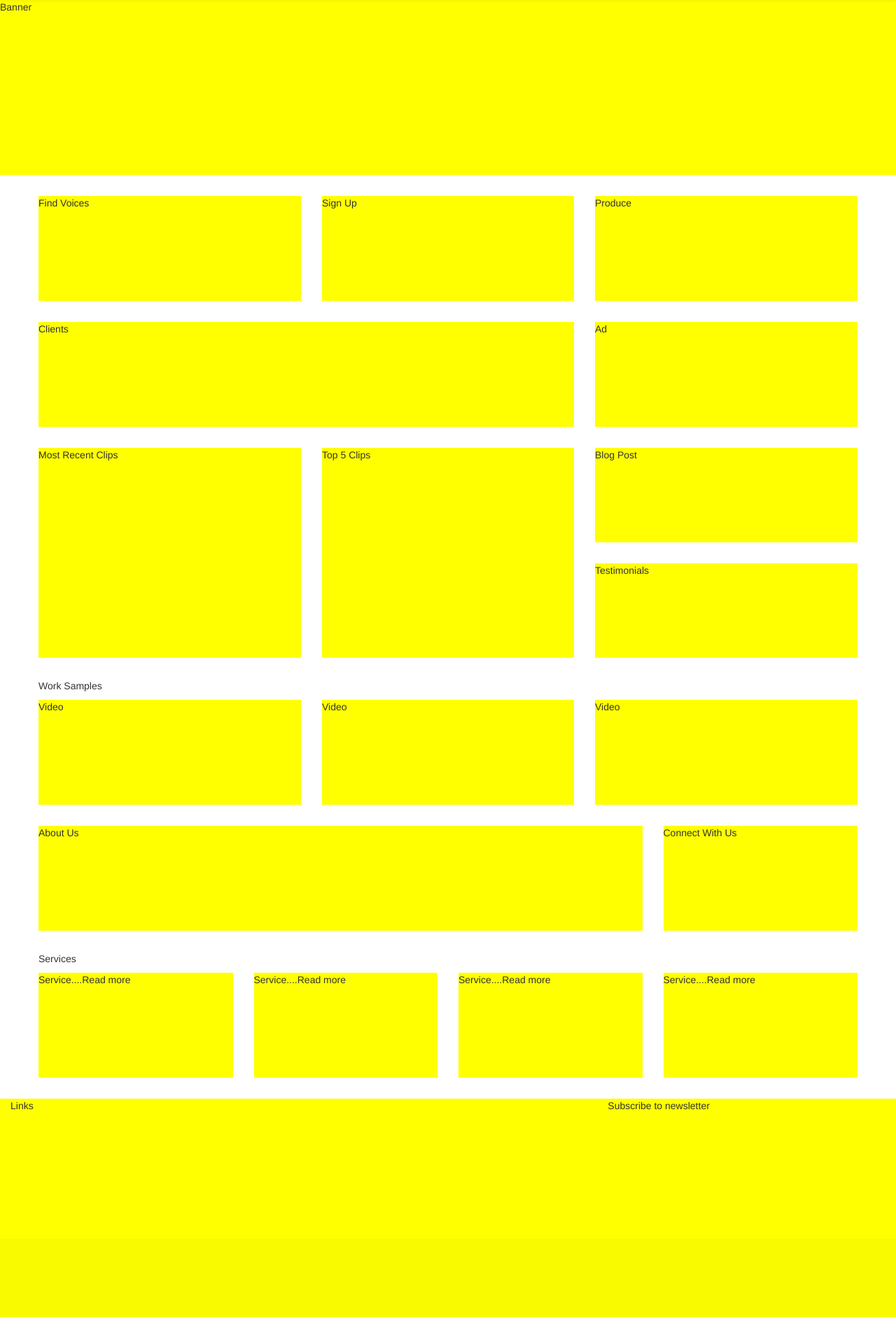
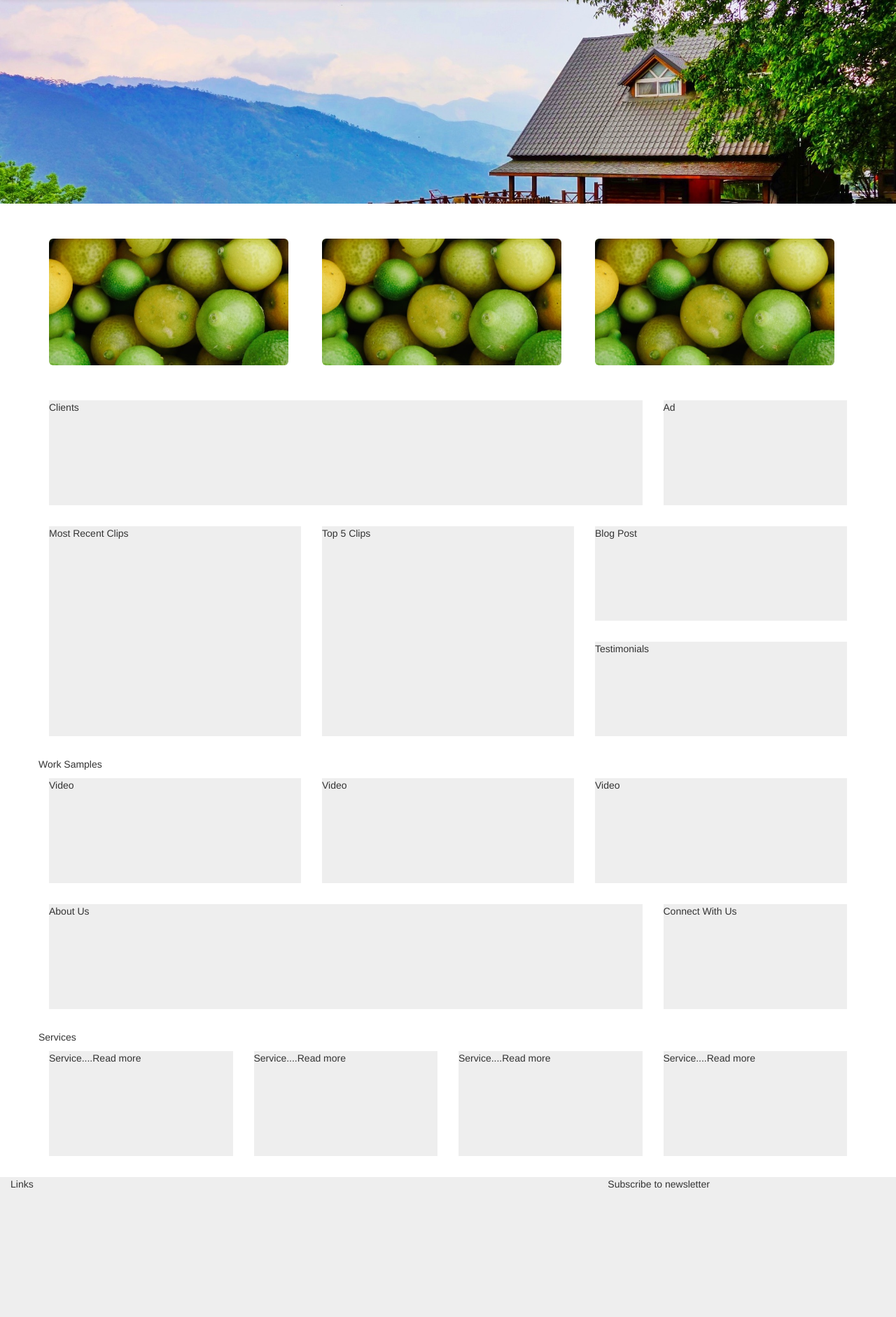
Before and after one commit to deone/voicebank, a Django app: template templates/new/index.html in a window 1280 px wide. Shown: the part 50-1932 px from the top of the page at 70% size. Before the commit the page ends 1636 px from the top, so only its background shows below. Run offline with Django 3.2, Linux system fonts and the light colour scheme; the template is opened without the code that fills it, so the values that code supplies are empty; parts of the project's set-up code (start-up, migrations or seed data) failed here and were passed over; some libraries are stand-ins or nearby versions.

Commit message:
Banner and main actions.

```diff
--- a/templates/new/css/main.css
+++ b/templates/new/css/main.css
@@ -1,11 +1,18 @@
 body {
   padding-top: 50px;
+}
+img {
+  width: 100%;
 }
 .row {
   margin-bottom: 30px;
 }
 .banner {
-  height: 250px;
+  margin-bottom: 50px;
+}
+.main-action {
+  width: 95%;
+  margin-bottom: 20px;
 }
 .box {
   height: 150px;
@@ -15,7 +22,7 @@ body {
   /* margin-bottom: 30px; */
 }
 .content {
-  background: #ff0;
+  background: #eee;
 }
 .first-col {
   margin-left: -15px;
--- a/templates/new/index.html
+++ b/templates/new/index.html
@@ -16,73 +16,80 @@
     </nav>
 
     <div class="container-fluid">
-      <div class="row">
-        <div class="content banner">Banner</div>
+      <div class="row banner">
+        <div class="content">
+          <img src="images/banner.jpg" class="img-responsive">
+        </div>
       </div>
     </div>
 
     <div class="container">
-
-      <div class="row">
+      <div class="row main-actions">
         <div class="col-md-4">
-          <div class="content box first-col">Find Voices</div>
+          <div class="content img-rounded main-action">
+            <img src="images/main_action.jpg" class="img-responsive img-rounded">
+          </div>
         </div>
         <div class="col-md-4">
-          <div class="content box">Sign Up</div>
+          <div class="content img-rounded main-action">
+            <img src="images/main_action.jpg" class="img-responsive img-rounded">
+          </div>
         </div>
         <div class="col-md-4">
-          <div class="content box last-col">Produce</div>
+          <div class="content img-rounded main-action">
+            <img src="images/main_action.jpg" class="img-responsive img-rounded">
+          </div>
         </div>
       </div>
 
       <div class="row">
-        <div class="col-md-8">
-          <div class="content box first-col">Clients</div>
+        <div class="col-md-9">
+          <div class="content box">Clients</div>
         </div>
-        <div class="col-md-4">
-          <div class="content box last-col">Ad</div>
+        <div class="col-md-3">
+          <div class="content box">Ad</div>
         </div>
       </div>
 
       <div class="row">
         <div class="col-md-4">
-          <div class="content clip-list first-col">Most Recent Clips</div>
+          <div class="content clip-list">Most Recent Clips</div>
         </div>
         <div class="col-md-4">
           <div class="content clip-list">Top 5 Clips</div>
         </div>
         <div class="col-md-4">
-          <div class="content small-box last-col" style="margin-bottom: 30px;">Blog Post</div>
-          <div class="content small-box last-col">Testimonials</div>
+          <div class="content small-box" style="margin-bottom: 30px;">Blog Post</div>
+          <div class="content small-box">Testimonials</div>
         </div>
       </div>
 
       <div class="row">
         <p>Work Samples</p>
         <div class="col-md-4">
-          <div class="content box first-col">Video</div>
+          <div class="content box">Video</div>
         </div>
         <div class="col-md-4">
           <div class="content box">Video</div>
         </div>
         <div class="col-md-4">
-          <div class="content box last-col">Video</div>
+          <div class="content box">Video</div>
         </div>
       </div>
 
       <div class="row">
         <div class="col-md-9">
-          <div class="content box first-col">About Us</div>
+          <div class="content box">About Us</div>
         </div>
         <div class="col-md-3">
-          <div class="content box last-col">Connect With Us</div>
+          <div class="content box">Connect With Us</div>
         </div>
       </div>
 
       <div class="row">
         <p>Services</p>
         <div class="col-md-3">
-          <div class="content box first-col">Service....Read more</div>
+          <div class="content box">Service....Read more</div>
         </div>
         <div class="col-md-3">
           <div class="content box">Service....Read more</div>
@@ -91,7 +98,7 @@
           <div class="content box">Service....Read more</div>
         </div>
         <div class="col-md-3">
-          <div class="content box last-col">Service....Read more</div>
+          <div class="content box">Service....Read more</div>
         </div>
       </div>
     </div>
```
Also changed, not shown: templates/new/images/ad.jpg (added), templates/new/images/banner.jpg (added), templates/new/images/main_action.jpg (added).
